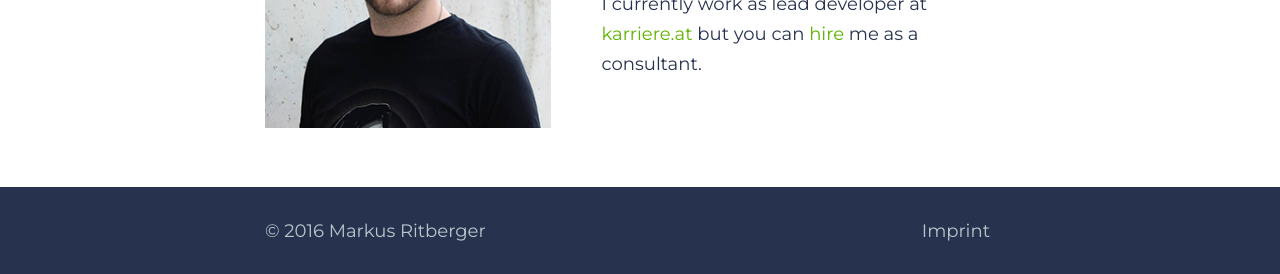
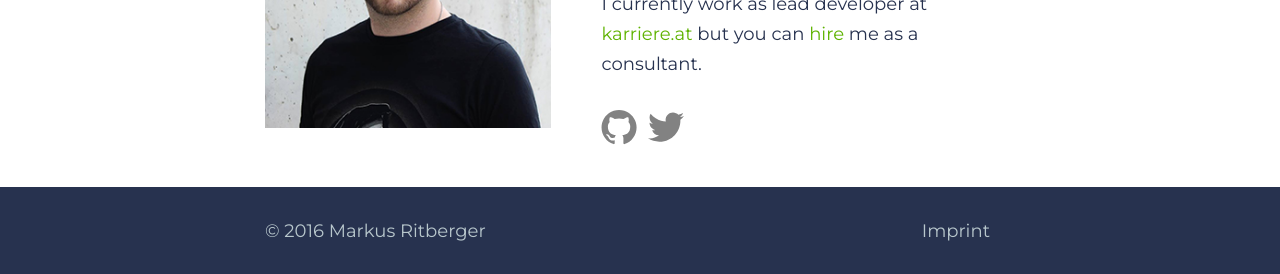
Before and after one commit to mrowdy/slemgrim.github.io, a Jekyll site: the page built from index.html, in a window 1280 px wide. Shown: the part 1151-1425 px from the top of the page. Built offline with Jekyll 4.4.1, drawn with Linux system fonts in a browser that asks for light colours; a script that is not in the unit is left out.

Commit message:
social stuff

```diff
--- a/_includes/author.html
+++ b/_includes/author.html
@@ -14,4 +14,9 @@
             <span itemscope itemtype="http://schema.org/Organization">{{site.data.author.company.name}}</span>
         </a> but you can <a href='mailto:{{site.data.author.hire}}'>hire</a> me as a consultant.
     </p>
+
+    <aside class="author_social">
+        {% include icon-github.html %}
+        {% include icon-twitter.html %}
+    </aside>
 </div>
--- a/_includes/icon-github.html
+++ b/_includes/icon-github.html
@@ -1 +1 @@
-<a href="https://github.com/{{ include.username }}"><span class="icon icon--github">{% include icon-github.svg %}</span><span class="username">{{ include.username }}</span></a>
+<a class="social-link" target="_blank" href="https://github.com/slemgrim"><span class="icon icon--github">{% include icon-github.svg %}</span></a>
--- a/_includes/icon-twitter.html
+++ b/_includes/icon-twitter.html
@@ -1 +1 @@
-<a href="https://twitter.com/{{ include.username }}"><span class="icon icon--twitter">{% include icon-twitter.svg %}</span><span class="username">{{ include.username }}</span></a>
+<a class="social-link" target="_blank" href="https://twitter.com/slemgrim"><span class="icon icon--twitter">{% include icon-twitter.svg %}</span></a>
--- a/_sass/app.scss
+++ b/_sass/app.scss
@@ -30,7 +30,8 @@
   "components/message",
   "components/quote",
   "components/comments",
-  "components/navigation";
+  "components/navigation",
+  "components/_social-link";
 
 * {
   box-sizing: border-box;
--- a/_sass/components/_author.scss
+++ b/_sass/components/_author.scss
@@ -28,3 +28,8 @@
 .author_hire a {
   @extend .link;
 }
+
+.author_social {
+  display: flex;
+  justify-content: flex-start;
+}
--- /dev/null
+++ b/_sass/components/_social-link.scss
@@ -0,0 +1,5 @@
+.social-link {
+  margin-right: 10px;
+  width: 2em;
+  height: 2em;
+}
```
